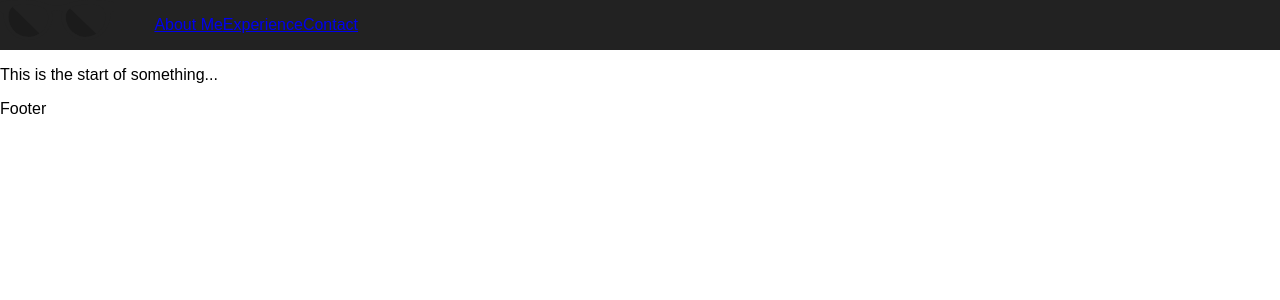
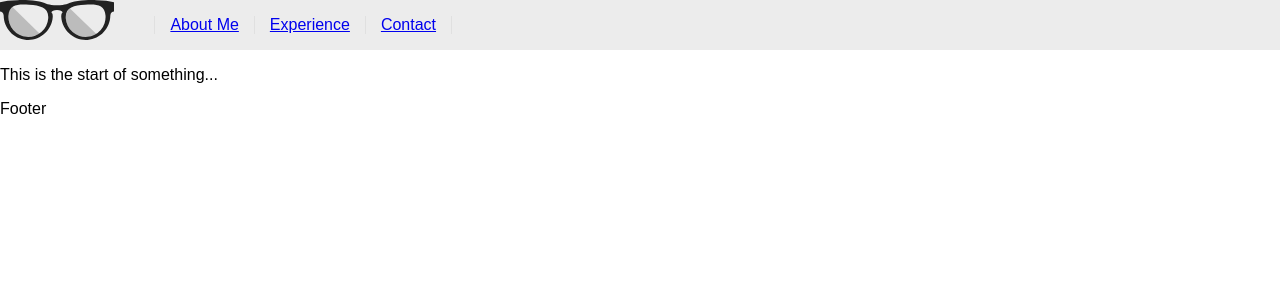
Before and after one commit to r3dscar3/React-Portfolio, a React app: page / in a window 1280 px wide. Shown: the top 300 px of the page. Built offline with nearby package versions, Linux system fonts and the light colour scheme.

Commit message:
Coloring navigation

```diff
--- a/src/views/components/header/styles.scss
+++ b/src/views/components/header/styles.scss
@@ -1,6 +1,6 @@
 .header {
 	display: flex;
-  background-color: #222;
+  background-color: #ececec;
   height: 50px;
   color: white;
 }
@@ -19,5 +19,15 @@
 		display: flex;
 		justify-content: stretch;
 		align-items: center;
+		border-left: 1px solid #e0e0e0;
+		border-right: 1px solid #e0e0e0;
+
+		& + li {
+			border-left: 0;
+		}
+
+		a {
+			padding: 0 15px;
+		}
 	}
 }
```
